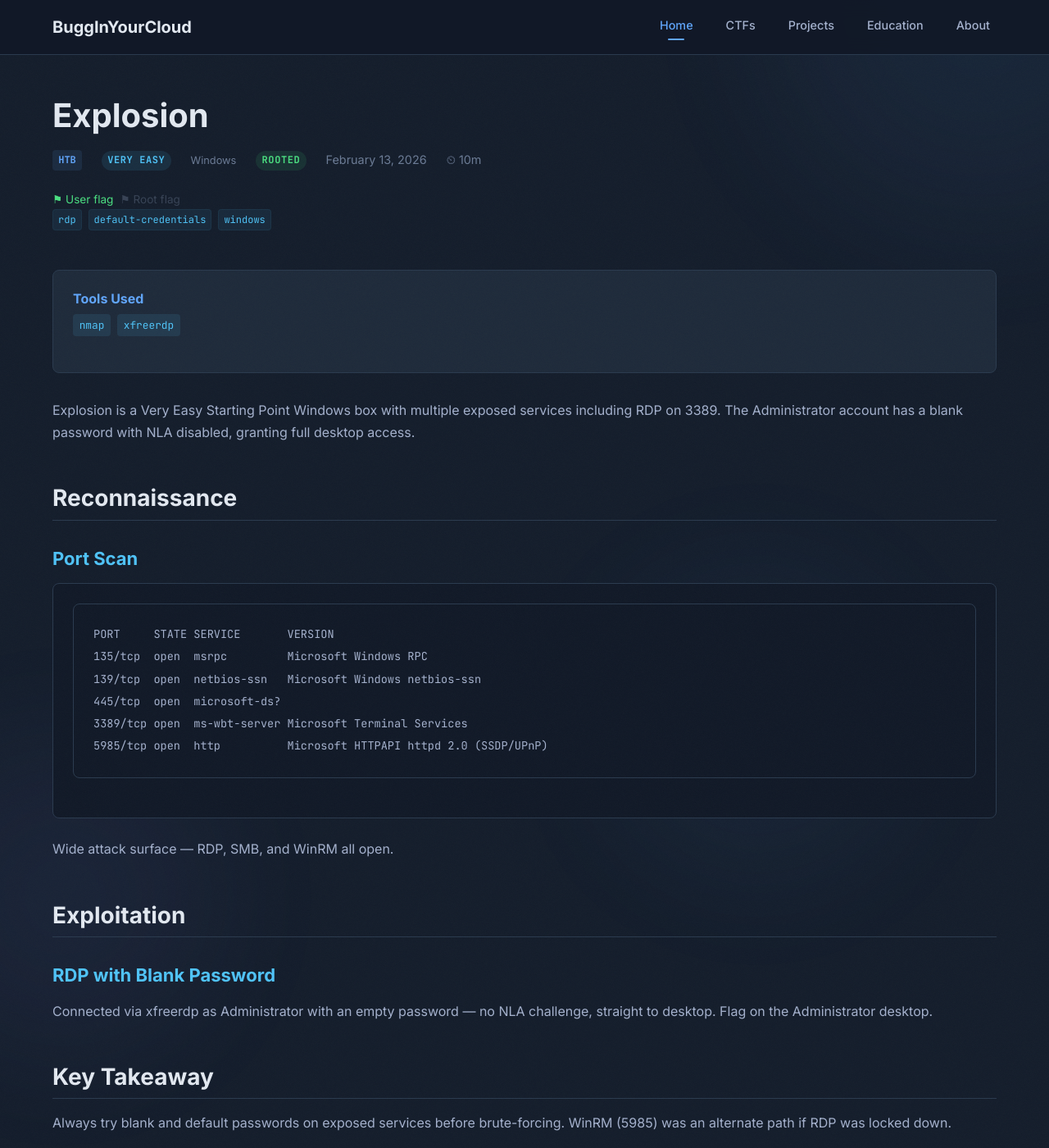
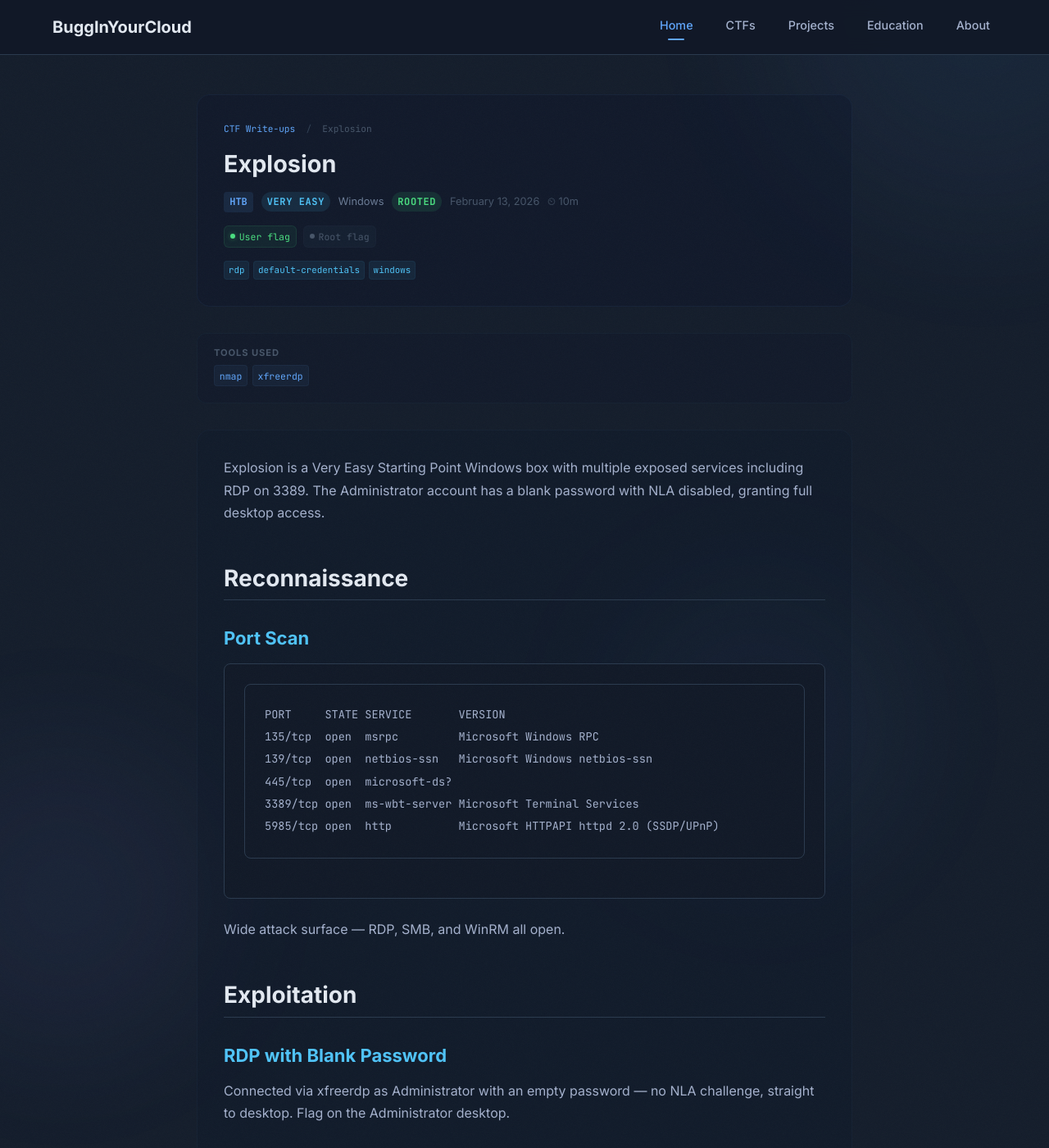
Before and after one commit to BuggInYourCloud/BuggInYourCloud.github.io, a Jekyll site: the page built from _writeups/2026-02-13-explosion.md, in a window 1280 px wide and 1400 px high. Shown: the whole window at 82% size. Built offline with Jekyll 4.4.1, drawn with Linux system fonts in a browser that asks for light colours.

Commit message:
feat: writeup detail layout with glass hero, flag status pills, tools strip, breadcrumbs

```diff
--- a/_layouts/writeup.html
+++ b/_layouts/writeup.html
@@ -1,42 +1,239 @@
 ---
 layout: default
 ---
+
+<style>
+  .wu-detail {
+    max-width: 800px;
+    margin: 0 auto;
+  }
+  .wu-hero {
+    background: rgba(15, 23, 42, 0.45);
+    border: 1px solid rgba(96, 165, 250, 0.06);
+    border-radius: 16px;
+    padding: 2rem;
+    margin-bottom: 2rem;
+    position: relative;
+    overflow: hidden;
+    transition: all 400ms cubic-bezier(0.4, 0, 0.2, 1);
+  }
+  .wu-hero:hover {
+    background: rgba(15, 23, 42, 0.7);
+    border-color: rgba(96, 165, 250, 0.15);
+    box-shadow: 0 0 60px rgba(96, 165, 250, 0.06), 0 20px 50px rgba(0, 0, 0, 0.35);
+  }
+  .wu-hero::after {
+    content: '';
+    position: absolute;
+    inset: 0;
+    border-radius: 16px;
+    background: radial-gradient(
+      500px circle at var(--mx, 50%) var(--my, 50%),
+      rgba(96, 165, 250, 0.05) 0%, transparent 100%
+    );
+    pointer-events: none;
+    opacity: 0;
+    transition: opacity 400ms ease;
+  }
+  .wu-hero:hover::after { opacity: 1; }
+
+  .wu-hero .wu-breadcrumb {
+    font-family: 'JetBrains Mono', monospace;
+    font-size: 0.7rem;
+    color: #475569;
+    margin-bottom: 1rem;
+  }
+  .wu-hero .wu-breadcrumb a {
+    color: #60a5fa;
+    text-decoration: none;
+    transition: color 300ms ease;
+  }
+  .wu-hero .wu-breadcrumb a:hover { color: #93c5fd; }
+  .wu-hero .wu-breadcrumb .sep { margin: 0 0.4rem; color: #334155; }
+
+  .wu-hero .wu-title {
+    font-size: 1.8rem;
+    color: #e2e8f0;
+    margin: 0 0 1rem;
+    line-height: 1.2;
+  }
+
+  .wu-hero .wu-meta {
+    display: flex;
+    flex-wrap: wrap;
+    gap: 0.6rem;
+    align-items: center;
+    margin-bottom: 1rem;
+  }
+  .wu-hero .wu-flags {
+    display: flex;
+    gap: 0.5rem;
+    margin-bottom: 1rem;
+  }
+  .wu-flag {
+    display: inline-flex;
+    align-items: center;
+    gap: 0.3rem;
+    font-family: 'JetBrains Mono', monospace;
+    font-size: 0.72rem;
+    padding: 0.25em 0.6em;
+    border-radius: 6px;
+    border: 1px solid;
+  }
+  .wu-flag.obtained {
+    color: #4ade80;
+    background: rgba(74, 222, 128, 0.06);
+    border-color: rgba(74, 222, 128, 0.1);
+  }
+  .wu-flag.missing {
+    color: #475569;
+    background: rgba(42, 58, 78, 0.2);
+    border-color: rgba(42, 58, 78, 0.15);
+  }
+  .wu-flag .dot {
+    width: 6px; height: 6px;
+    border-radius: 50%;
+    background: currentColor;
+  }
+  .wu-flag.obtained .dot {
+    box-shadow: 0 0 6px rgba(74, 222, 128, 0.4);
+  }
+
+  .wu-hero .wu-tags {
+    display: flex;
+    flex-wrap: wrap;
+    gap: 0.3rem;
+  }
+  .wu-hero .wu-tag {
+    display: inline-block;
+    padding: 0.1em 0.45em;
+    background: rgba(79, 195, 247, 0.08);
+    color: #4fc3f7;
+    border-radius: 4px;
+    font-size: 0.68rem;
+    font-family: 'JetBrains Mono', monospace;
+    border: 1px solid rgba(79, 195, 247, 0.06);
+    transition: all 400ms ease;
+  }
+  .wu-hero:hover .wu-tag {
+    background: rgba(79, 195, 247, 0.14);
+    border-color: rgba(79, 195, 247, 0.14);
+  }
+
+  /* Tools used strip */
+  .wu-tools {
+    background: rgba(15, 23, 42, 0.35);
+    border: 1px solid rgba(96, 165, 250, 0.04);
+    border-radius: 12px;
+    padding: 1rem 1.25rem;
+    margin-bottom: 2rem;
+    transition: all 400ms ease;
+  }
+  .wu-tools:hover {
+    border-color: rgba(96, 165, 250, 0.1);
+  }
+  .wu-tools h3 {
+    font-size: 0.7rem;
+    text-transform: uppercase;
+    letter-spacing: 0.08em;
+    color: #475569;
+    margin: 0 0 0.5rem;
+  }
+  .wu-tools-list {
+    display: flex;
+    flex-wrap: wrap;
+    gap: 0.35rem;
+    list-style: none;
+    padding: 0;
+    margin: 0;
+  }
+  .wu-tools-list li {
+    font-family: 'JetBrains Mono', monospace;
+    font-size: 0.72rem;
+    background: rgba(96, 165, 250, 0.06);
+    color: #60a5fa;
+    padding: 0.2em 0.5em;
+    border-radius: 4px;
+    border: 1px solid rgba(96, 165, 250, 0.06);
+    transition: all 300ms ease;
+  }
+  .wu-tools-list li:hover {
+    background: rgba(96, 165, 250, 0.12);
+  }
+
+  /* Content body */
+  .wu-body {
+    background: rgba(15, 23, 42, 0.3);
+    border: 1px solid rgba(96, 165, 250, 0.04);
+    border-radius: 16px;
+    padding: 2rem;
+    transition: all 400ms ease;
+  }
+  .wu-body:hover { border-color: rgba(96, 165, 250, 0.08); }
+
+  @media (max-width: 768px) {
+    .wu-hero .wu-title { font-size: 1.4rem; }
+    .wu-hero, .wu-body { padding: 1.5rem; }
+  }
+</style>
+
 <article class="container">
-  <div class="writeup-header">
-    <h1 class="writeup-title">{{ page.title }}</h1>
-    <div class="writeup-meta">
+  <div class="wu-detail reveal">
+    <div class="wu-hero" data-spotlight>
+      <div class="wu-breadcrumb">
+        <a href="{{ '/ctfs/' | relative_url }}">CTF Write-ups</a>
+        <span class="sep">/</span>
+        <span>{{ page.title }}</span>
+      </div>
+
+      <h1 class="wu-title">{{ page.title }}</h1>
+
+      <div class="wu-meta">
         <span class="platform-badge {{ page.platform | downcase }}">{{ page.platform }}</span>
         {% include difficulty-badge.html difficulty=page.difficulty %}
         <span class="os-badge">{{ page.os }}</span>
         <span class="badge badge-{{ page.status }}">{{ page.status }}</span>
-      <span class="meta-item">{{ page.date | date: "%B %d, %Y" }}</span>
-      {% if page.ttl %}<span class="meta-item">&#9202; {{ page.ttl }}</span>{% endif %}
+        <span style="color: #475569; font-size: 0.8rem;">{{ page.date | date: "%B %d, %Y" }}</span>
+        {% if page.ttl %}<span style="color: #475569; font-size: 0.8rem;">&#9202; {{ page.ttl }}</span>{% endif %}
       </div>
-    <div class="flags">
-      <span class="flag {% if page.user_flag %}obtained{% else %}missing{% endif %}">&#9873; User flag</span>
-      <span class="flag {% if page.root_flag %}obtained{% else %}missing{% endif %}">&#9873; Root flag</span>
+
+      <div class="wu-flags">
+        <span class="wu-flag {% if page.user_flag %}obtained{% else %}missing{% endif %}">
+          <span class="dot"></span> User flag
+        </span>
+        <span class="wu-flag {% if page.root_flag %}obtained{% else %}missing{% endif %}">
+          <span class="dot"></span> Root flag
+        </span>
       </div>
+
       {% if page.tags.size > 0 %}
-    <div class="writeup-tags">
-      {% for tag in page.tags %}
-      <span class="tag">{{ tag }}</span>
-      {% endfor %}
+      <div class="wu-tags">
+        {% for tag in page.tags %}<span class="wu-tag">{{ tag }}</span>{% endfor %}
       </div>
       {% endif %}
     </div>
 
     {% if page.tools.size > 0 %}
-  <div class="tools-used">
+    <div class="wu-tools reveal">
       <h3>Tools Used</h3>
-    <ul>
-      {% for tool in page.tools %}
-      <li>{{ tool }}</li>
-      {% endfor %}
+      <ul class="wu-tools-list">
+        {% for tool in page.tools %}<li>{{ tool }}</li>{% endfor %}
       </ul>
     </div>
     {% endif %}
 
-  <div class="writeup-content">
+    <div class="wu-body writeup-content reveal">
       {{ content }}
     </div>
+  </div>
 </article>
+
+<script>
+  document.querySelectorAll('[data-spotlight]').forEach(function(el) {
+    el.addEventListener('mousemove', function(e) {
+      var r = el.getBoundingClientRect();
+      el.style.setProperty('--mx', ((e.clientX - r.left) / r.width * 100) + '%');
+      el.style.setProperty('--my', ((e.clientY - r.top) / r.height * 100) + '%');
+    });
+  });
+</script>
```
Lines whose indentation alone changed are shown as unchanged.
